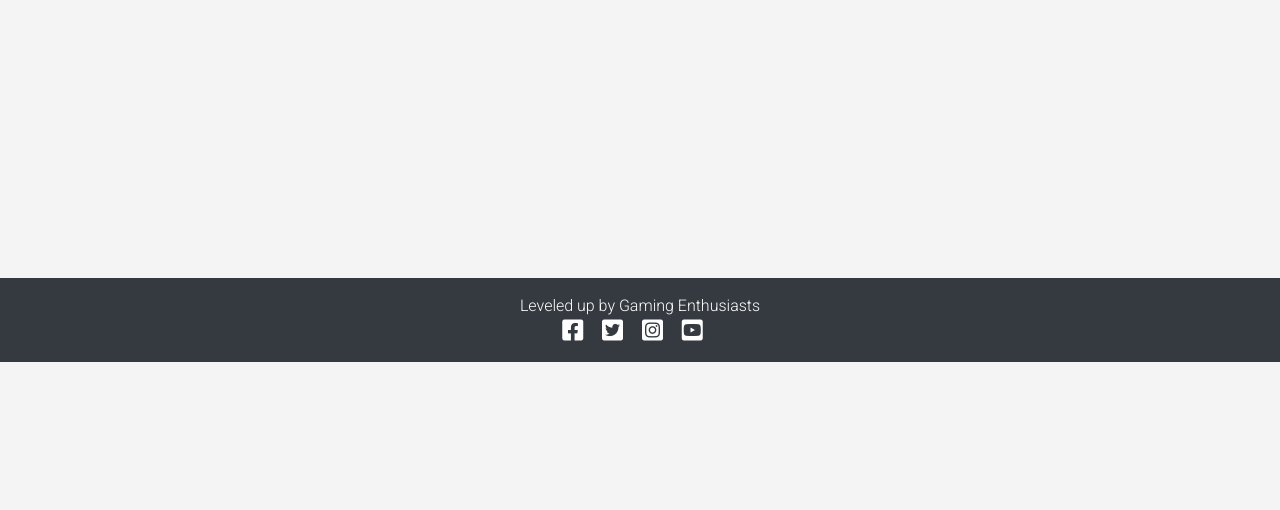
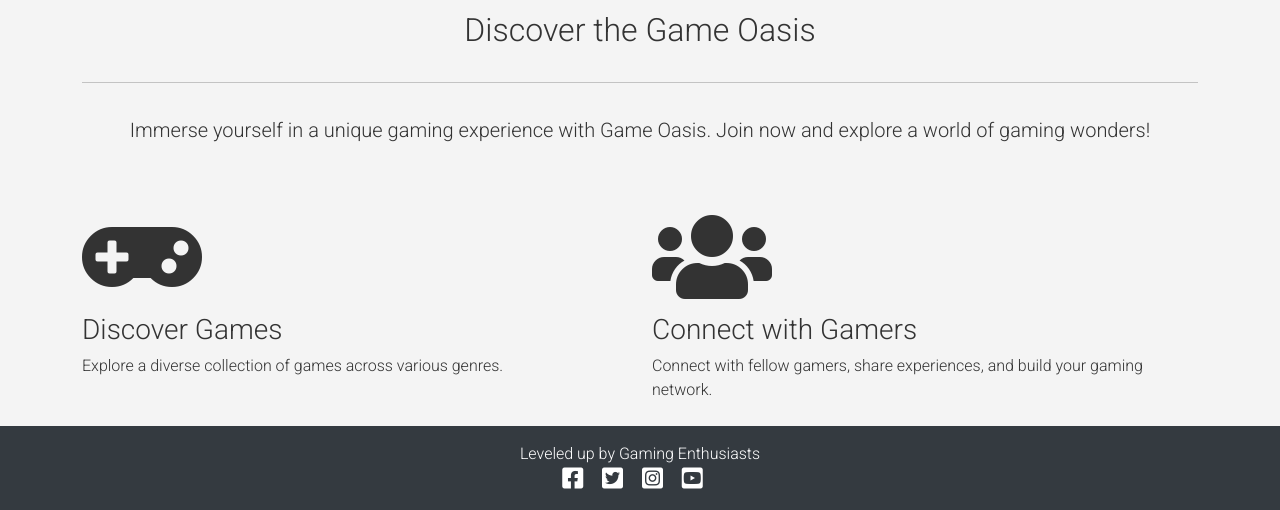
Before and after one commit to ruimarnjr/gamerinsight, a Django app: page / in a window 1280 px wide. Shown: the part 438-948 px from the top of the page. Before the commit the page ends 800 px from the top, so only its background shows below. Run offline with Django 3.2, Linux system fonts and the light colour scheme; data that the repository does not hold is empty.

Commit message:
Updated index.html and create games.html

```diff
--- a/templates/account/signup.html
+++ b/templates/account/signup.html
@@ -10,7 +10,7 @@
         <div class="col-md-8 mt-3 offset-md-2">
             <h3>{% trans "Sign Up" %}</h3>
 
-            <p>{% blocktrans %}Welcome back to the code|star blog. Do you already have an account? Then please <a
+            <p>{% blocktrans %}Welcome back to the Gamer Insight. Do you already have an account? Then please <a
                     class="link" href="{{ login_url }}">sign in</a> instead.{% endblocktrans %}</p>
         </div>
     </div>
--- a/templates/base.html
+++ b/templates/base.html
@@ -32,6 +32,9 @@
                 <ul class="navbar-nav ms-auto mb-2 mb-lg-0">
                     <li class="nav-item">
                         <a class="nav-link" aria-current="page" href="{% url 'home' %}">Home</a>
+                    </li>
+                    <li class="nav-item">
+                        <a class="nav-link" href="{% url 'games' %}">Games</a>
                     </li>
                     {% if user.is_authenticated %}
                     <li class="nav-item">
--- a/templates/index.html
+++ b/templates/index.html
@@ -1,24 +1,75 @@
-{% extends 'base.html' %}
+{% extends "base.html" %}
+{% block title %}Game Oasis | Home{% endblock %}
+{% block content %}
 
-{% block content %}
-<div class="container mt-5">
-    <div class="row">
-        {% for game in games %}
-        <div class="col-md-6 col-lg-4 mb-4">
-            <div class="card h-100">
-                <img src="{% if game.featured_image %}{{ game.featured_image.url }}{% else %}https://codeinstitute.s3.amazonaws.com/fullstack/blog/default.jpg{% endif %}" class="card-img-top" alt="{{ game.title }}">
-                <div class="card-body">
-                    <h5 class="card-title"><a href="{% url 'game_detail' pk=game.pk %}">{{ game.title }}</a></h5>
-                    <p class="card-text">{{ game.description|striptags|truncatechars:100 }}</p>
-                </div>
-                <div class="card-footer">
-                    <p class="card-text text-muted">{{ game.release_date }} <i class="fas fa-star"></i> {{ game.rating }}</p>
+<!-- Hero section -->
+<section>
+    <div class="container px-2 py-3">
+        <div class="row flex-md-row-reverse py-3 m-0">
+            <div class="col-md-7 col-lg-5 p-0 pl-md-5 align-self-center">
+                <img src="https://assets-prd.ignimgs.com/2022/09/23/top25modernpcgames-blogroll-1663951042311.jpg" class="img-fluid game-hero-image" alt="game_hero">
+            </div>
+            <div class="col-md-5 col-lg-7 hero-text-outer text-center">
+                {% if user.is_authenticated %}
+                    <h1 class="mt-4 mb-2 hero-text">Welcome back, {{ user.username }}!</h1>
+                    <div class="lead mt-4">
+                        Explore new games and challenges.
+                    </div>
+                {% else %}
+                    <h1 class="mt-4 mb-2 hero-text">Embark on Epic Gaming Adventures!</h1>
+                    <div class="lead mt-4">
+                        Join the gaming community <a class="btn btn-sm btn-outline-secondary rounded-pill ml-2 my-2 my-lg-0" style="color: red;"
+                            href="{% url 'account_signup' %}">Sign Up Now</a>
+                    </div>
+                {% endif %}
                 </div>
             </div>
         </div>
-        {% endfor %}
     </div>
-</div>
+</section>
 
+<!-- Features section -->
+<section class="container px-0">
+    <div class="container">
+        <div class="row">
+            <div class="col-12">
+                <h2 class="my-3 teal-text text-center">Discover the Game Oasis</h2>
+            </div>
+        </div>
+        <hr class="home-break">
+        <div class="row mb-sm-5">
+            <div class="col-12">
+                <p class="mt-3 my-md-3 text-center lead">
+                    Immerse yourself in a unique gaming experience with Game Oasis. Join now and explore a world of gaming wonders!
+                </p>
+            </div>
+        </div>
+    </div>
+    <div class="container-fluid feature-image-outer">
+        <div class="row">
+            <div class="col-12 col-md-6 mb-2">
+                <div class="feature-image mb-2">
+                    <i class="fas fa-gamepad fa-6x"></i>
+                </div>
+                <div>
+                    <h3 class="feature-title">Discover Games</h3>
+                    <p class="feature-text">
+                        Explore a diverse collection of games across various genres.
+                    </p>
+                </div>
+            </div>
+            <div class="col-12 col-md-6 mb-2">
+                <div class="feature-image mb-2">
+                    <i class="fas fa-users fa-6x"></i>
+                </div>
+                <h3 class="feature-title">Connect with Gamers</h3>
+                <p class="feature-text">
+                    Connect with fellow gamers, share experiences, and build your gaming network.
+                </p>
+            </div>
+        </div>
+    </div>
+
+</section>
 
 {% endblock %}
--- a/website/models.py
+++ b/website/models.py
@@ -34,8 +34,8 @@ class Review(models.Model):
         return f"{self.user.username} - {self.game.title}"
 
 class Comment(models.Model):
-    user = models.ForeignKey(User, on_delete=models.CASCADE)
-    review = models.ForeignKey(Review, on_delete=models.CASCADE)
+    user = models.ForeignKey(User, on_delete=models.CASCADE,  default=1)
+    review = models.ForeignKey(Review, on_delete=models.CASCADE, default=1)
     content = models.TextField()
     date_posted = models.DateTimeField(auto_now_add=True)
 
--- a/website/urls.py
+++ b/website/urls.py
@@ -2,7 +2,8 @@ from . import views
 from django.urls import path
 
 urlpatterns = [
-    path('', views.GameListView.as_view(), name='home'),
+    path('', views.Home.as_view(), name='home'),
+    path('games/', views.GameListView.as_view(), name='games'),
     path('game/<int:pk>/', views.GameDetailView.as_view(), name='game_detail'),
     path('game/<int:pk>/review/', views.UserReviewsView.as_view(), name='review_game'),
 ]
--- a/website/views.py
+++ b/website/views.py
@@ -4,15 +4,21 @@ from django.views.generic.detail import DetailView
 from .models import Game
 from .forms import CommentForm
 
+class Home(generic.TemplateView):
+    """This view is used to display the home page"""
+    template_name = "index.html"
+
 class GameListView(generic.ListView):
     model = Game
-    template_name = 'index.html'
+    template_name = 'games.html'
     context_object_name = 'games'
+    paginate_by = 6
 
 class GameDetailView(DetailView):
     model = Game
     template_name = 'game_detail.html'
     context_object_name = 'game'
+    paginate_by = 6
 
     def get_context_data(self, **kwargs):
         context = super().get_context_data(**kwargs)
```
Also changed, not shown: templates/games.html (added, +24 -0 lines), templates/game_detail.html (line endings or trailing spaces), templates/submit_review.html (deleted), templates/user_activity_feed.html (deleted), templates/user_profile.html (deleted), website/migrations/0005_post_remove_review_game_remove_review_user_and_more.py (added), website/migrations/0006_game_remove_comment_email_remove_comment_name_and_more.py (added), website/migrations/0007_alter_comment_options_alter_game_options_and_more.py (added).
